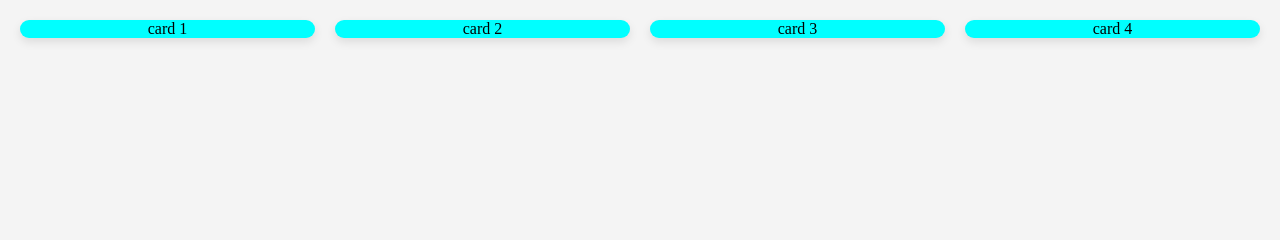
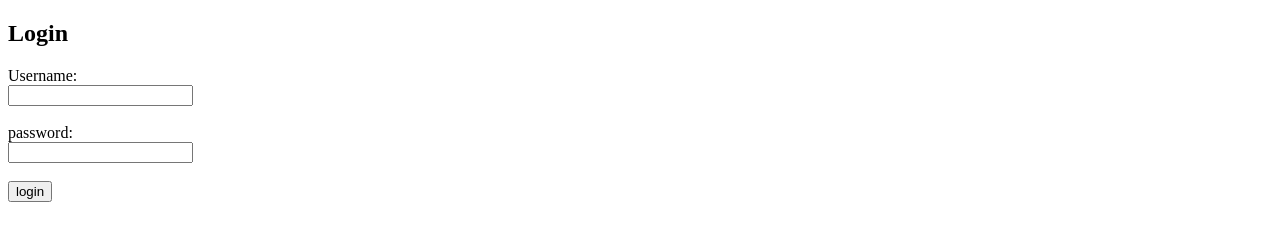
Before and after one commit to Thontikaveri/card, a plain HTML site: page index.html in a window 1280 px wide. Drawn offline with Linux system fonts and the light colour scheme.

Commit message:
Add files via upload

```diff
--- a/index.html
+++ b/index.html
@@ -1,49 +1,20 @@
 <!DOCTYPE html>
 <html lang="en">
 <head>
-<title>Responsive Cards</title>
-<style>
-    body{
-        margin: 0;
-        padding: 20px;
-        font-family: sans -serif;
-        background-color: #f4f4f4;
-     }
-     .container {
-        display: flex;
-        flex-wrap: wrap;
-        gap: 20px;
-        justify-content: center;
-     }
-     .card{
-        background-color: aqua;
-        flex: 1 1 calc(25% - 20px);
-        min-width: 200px;
-        border-radius: 10px;
-        box-shadow: 0 4px 10px rgba(0,0,0,0.1);
-        text-align: center;
-     }
-     /* Responsive adjustments */
-     @media (max-width: 768px) {
-        .card {
-            flex:1 1 calc(50% - 20px);
-        }
-     }
-     @media (max-width: 480px) {
-        .card{
-            flex: 1 1 100%;
-        }
-     }
-</style>
+ <title>Login form</title>
 </head>
 <body>
-    <div class="container">
-        <div class="card">card 1</div>
-        <div class="card">card 2</div>
-        <div class="card">card 3</div>
-        <div class="card">card 4</div>
-
-    </div>
+    <form>
+        <h2>Login</h2>
+        <lable for="username">Username:</lable><br>
+        <input type="text" id="username"
+        name="username" required
+        minlength="3"><br><br>
+        <label for ="password">password:</label><br>
+        <input type="password" id="passwird" name="password" required
+        minlength="6"><br><br>
+        <button type="submit">login</button>
+    </form>
 
 </body>
 </html>
```
